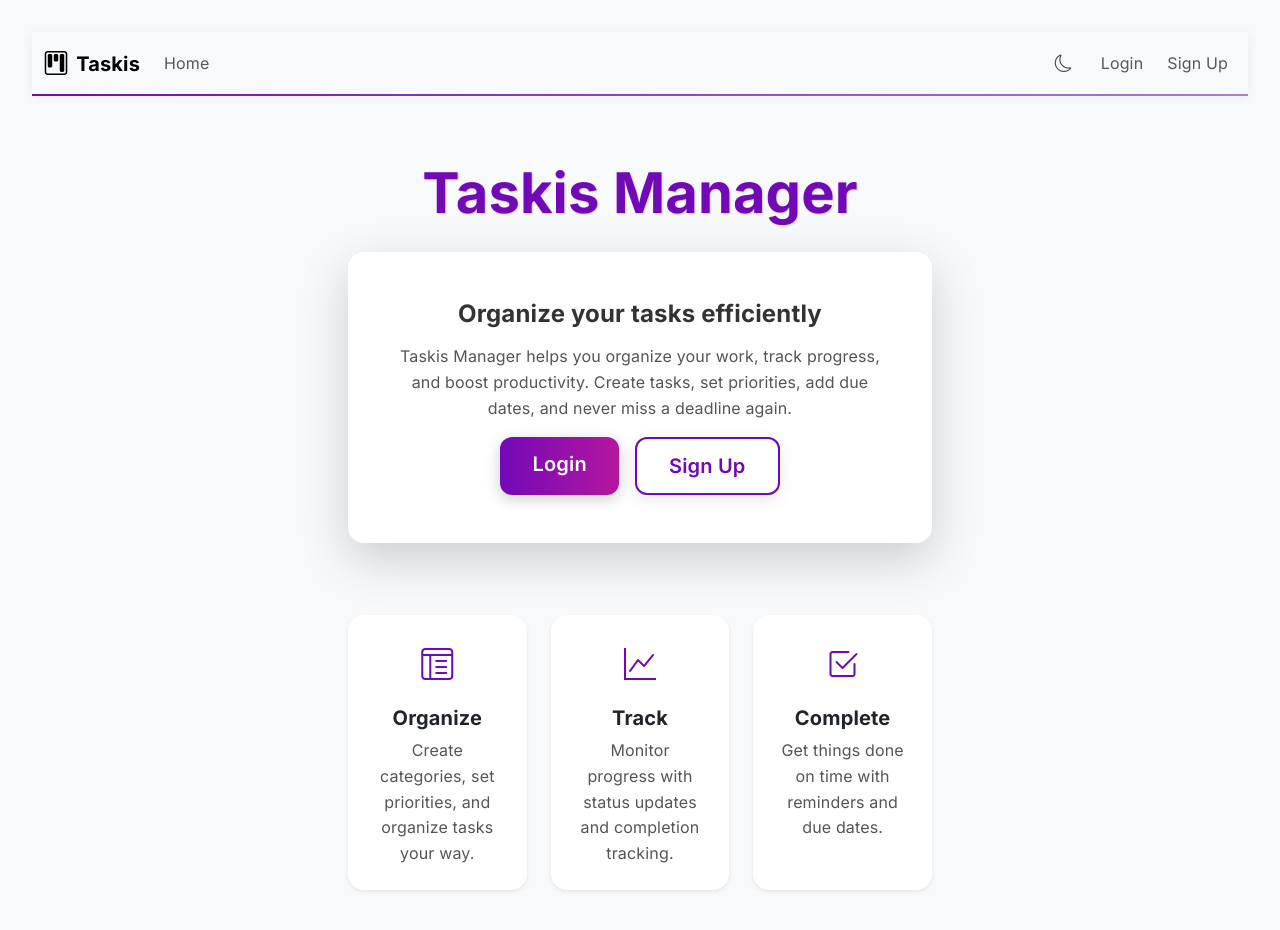
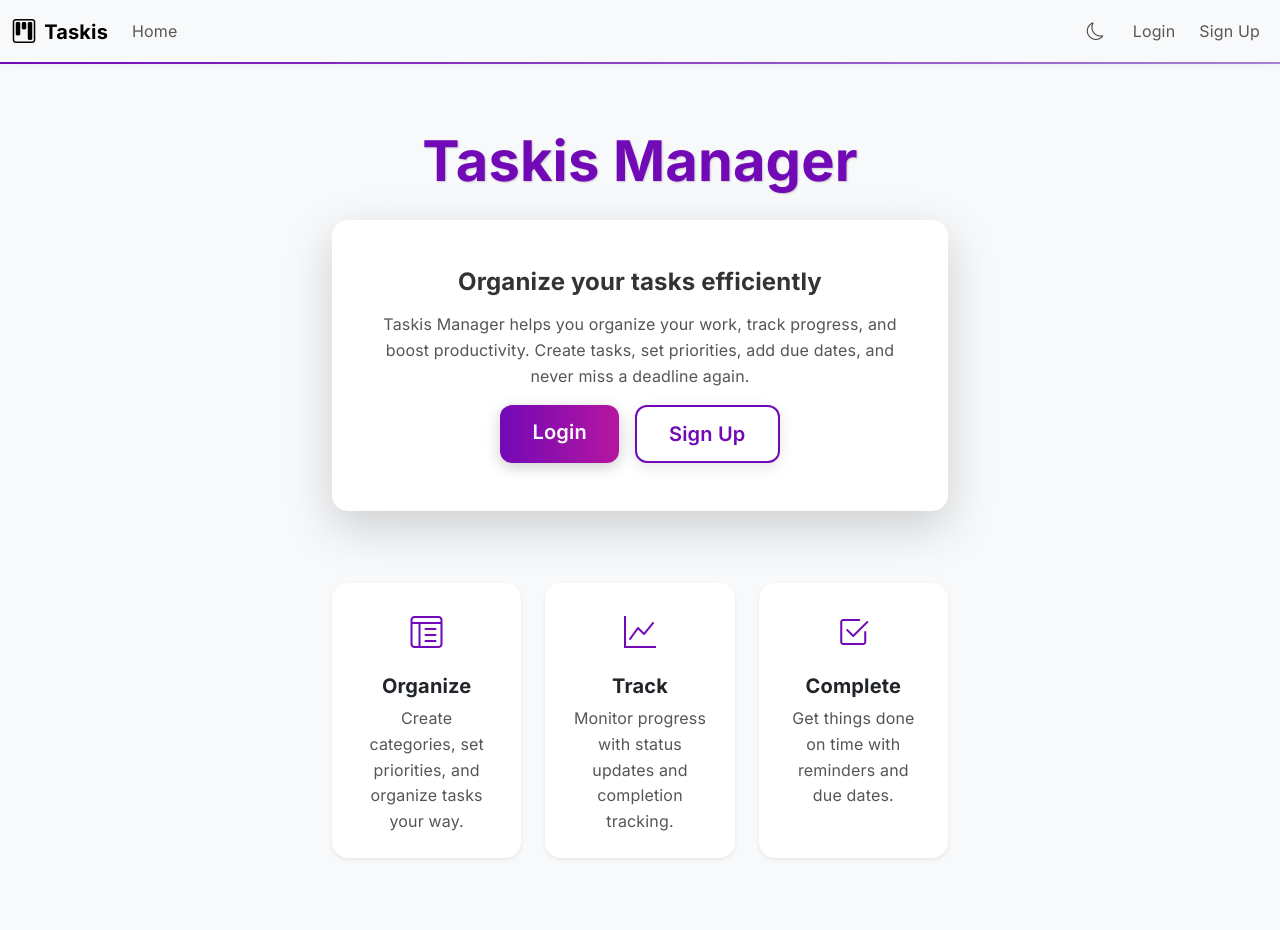
Before and after one commit to aswinp666/TaskisTask-Manager, a React (Vite) app in the folder task-manager/: page / in a window 1280 px wide. Shown: the top 930 px of the page. Built offline with nearby package versions, Linux system fonts and the light colour scheme; no server answers.

Commit message:
Width Adjusted in Root

```diff
--- a/task-manager/src/App.css
+++ b/task-manager/src/App.css
@@ -1,8 +1,5 @@
 #root {
-  max-width: 1280px;
-  margin: 0 auto;
-  padding: 2rem;
-  text-align: center;
+
 }
 
 .logo {
```
